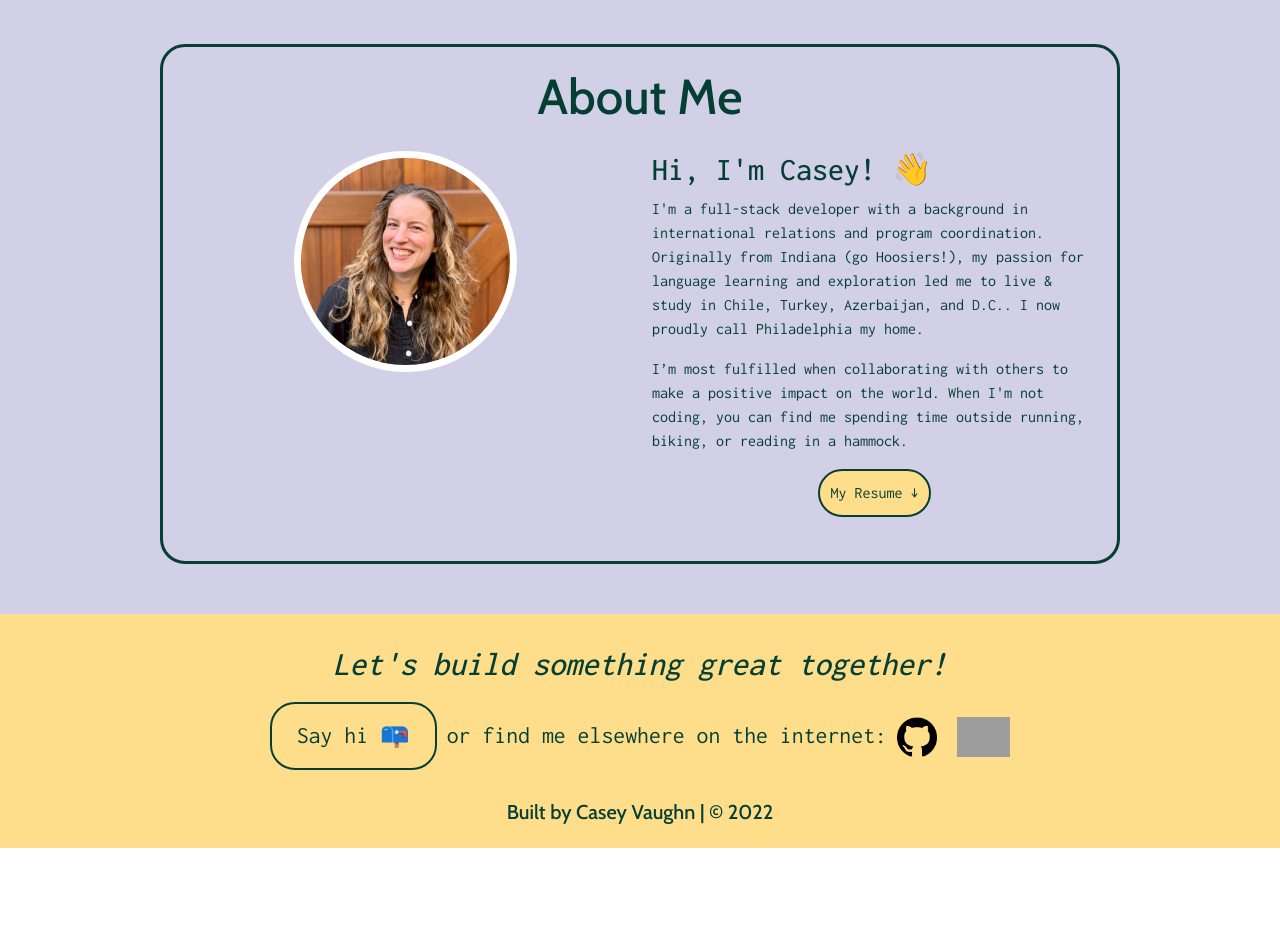
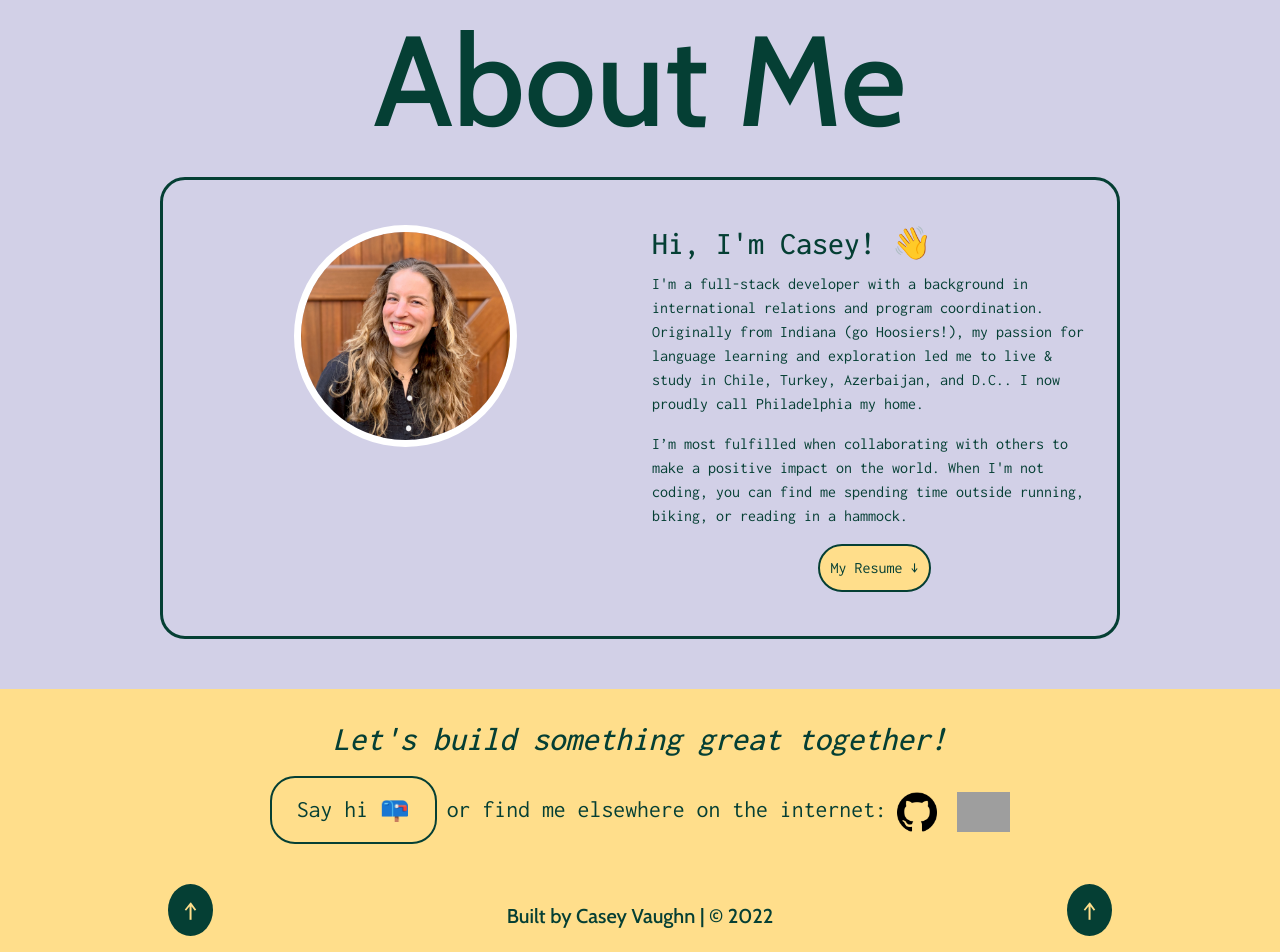
Before and after one commit to caseyvaughn/caseys-portfolio, a React (Create React App) app in the folder client/: page / in a window 1280 px wide. Shown: the part 1666-2618 px from the top of the page. Before the commit the page ends 2514 px from the top, so only its background shows below. Built offline with nearby package versions, Linux system fonts and the light colour scheme; grey boxes are pictures that could not be loaded.

Commit message:
monday morning wrapup:

```diff
--- a/client/src/App.css
+++ b/client/src/App.css
@@ -20,7 +20,7 @@ body {
   font-family: Inconsolata;
 }
 .section-div {
-  margin-top: 100px;
+  /* margin-top: 100px; */
   z-index: 2;
 }
 
--- a/client/src/components/AboutMe/AboutMe.jsx
+++ b/client/src/components/AboutMe/AboutMe.jsx
@@ -6,9 +6,9 @@ import resume from "../../assets/Casey_Vaughn_Resume.pdf"
 
 export default function AboutMe() {
   return (
-<div id="aboutme" className="section-div aboutme-div" style={{paddingTop:"100px"}}>
+    <div id="aboutme" className="section-div aboutme-div" style={{ paddingTop: "100px" }}>
+    <h1 className="cabin aboutme" style={{fontSize:"10vw"}}>About Me</h1>
     <Container  fluid="false" className="profile-container">
-        <h1 className="cabin aboutme" wavy-text="About Me xxx">About Me</h1>
         <div>
       <Row style={{ marginTop: "25px" }}>
             <Col>
--- a/client/src/components/Footer/Footer.css
+++ b/client/src/components/Footer/Footer.css
@@ -9,6 +9,7 @@
 }
 .footer-text {
   font-size: calc(11px + 1vw);
+  margin-bottom: 30px;
 }
 .email {
   background-color: #ffde8b;
@@ -21,7 +22,20 @@
   border: 2px solid #053f34;
   margin: 10px;
 }
-
+.up-arrow {
+  margin-left: 10px;
+  margin-right: 10px;
+  padding: 0px 15px 0px 15px;
+  /* color: #d2d0e7; */
+  color: #ffde8b;
+  background-color: #053f34;
+  border-radius: 50%;
+  font-size: 30px;
+  border: none;
+}
+.up-arrow:hover {
+  transform: scale(1.2);
+}
 @media only screen and (max-width: 690px) {
   .footer {
     font-size: 5px;
--- a/client/src/components/Footer/Footer.jsx
+++ b/client/src/components/Footer/Footer.jsx
@@ -2,13 +2,14 @@ import React from 'react'
 import github from "../../assets/icons/github.png"
 import linkedin from "../../assets/icons/linkedin.png"
 import "./Footer.css"
+import { scroller } from "react-scroll";
 
 export default function Footer() {
   return (
     <div className="footer section-div" id="contact">
       <h2 className="aboutme1 relative">Let's build something great together!</h2>
-      <div className="footer-text">
-        <a className = "email" href="mailto:caseytvaughn@gmail.com?"> Say hi 📪  </a>
+        <div className="footer-text">
+          <a className = "email" href="mailto:caseytvaughn@gmail.com?"> Say hi 📪  </a>
          or find me elsewhere on the internet:
           <a href="https://github.com/caseyvaughn/">
             <img className = "footer-icon" src={github} alt="github logo"></img>
@@ -16,8 +17,27 @@ export default function Footer() {
         <a href="https://www.linkedin.com/in/cvaughn555/">
           <img className = "footer-icon" src={linkedin} alt="linkedin logo"></img>
         </a>
-        <h3 className="cabin" style={{marginTop:"20px", fontSize:"20px"}}>Built by Casey Vaughn | © 2022</h3>
+
       </div>
+      <div style={{ display: "flex", justifyContent:"space-around" }}>
+        <button
+          className="up-arrow"
+          onClick={() => scroller.scrollTo('landing-page', {
+              smooth: true,
+              duration: 100,
+              offset: -150,
+            })}
+
+          >↑</button>
+          <h3 className="cabin" style={{ marginTop: "20px", fontSize: "20px" }}>Built by Casey Vaughn | © 2022</h3>
+        <button
+          className="up-arrow"
+          onClick={() => scroller.scrollTo('landing-page', {
+            smooth: true,
+            duration: 100,
+            offset: -150,
+          })}>↑</button>
+        </div>
     </div>
   )
 }
--- a/client/src/components/LandingPage/LandingPage.jsx
+++ b/client/src/components/LandingPage/LandingPage.jsx
@@ -5,15 +5,15 @@ import { scroller } from "react-scroll";
 
 export default function LandingPage() {
   return (
-    <div className="landing-page">
-      <div>
+    <div id="landing-page" >
+      <div className="landing-page">
       <h1 className="greeting cabin"> Hi, I'm Casey! 👋  </h1>
       <h3 className="desc cabin">Program coordinator turned full stack developer</h3>
       <div style={{display:"flex", justifyContent:"center"}}>
       <button className="resume-btn"><h1 className="project-header"
               onClick={() => scroller.scrollTo('projects', {
               smooth: true,
-              duration: 100,
+                duration: 100,
             })}
         >Recent Work ⬇</h1></button>
         </div>
--- a/client/src/components/LandingPage/LandingPage.scss
+++ b/client/src/components/LandingPage/LandingPage.scss
@@ -11,7 +11,7 @@
   position: relative;
   z-index: 1;
   margin-left: 10vw;
-  margin-top: 20vh;
+  margin-top: 30vh;
 }
 .desc {
   font-size: 4vw;
--- a/client/src/components/NavBar/NavBar.jsx
+++ b/client/src/components/NavBar/NavBar.jsx
@@ -11,7 +11,7 @@ import Resume from "../../assets/Casey_Vaughn_Resume.pdf"
 
 export default function NavBar() {
   return (
-    <Navbar collapseOnSelect expand="md" fixed="top">
+    <Navbar id="navbar" collapseOnSelect expand="md" fixed="top">
     <Container className="nav-container">
         <Navbar.Brand bsPrefix="cabin nav-title" href="/">CV</Navbar.Brand>
       <Navbar.Toggle aria-controls="responsive-navbar-nav" />
```
